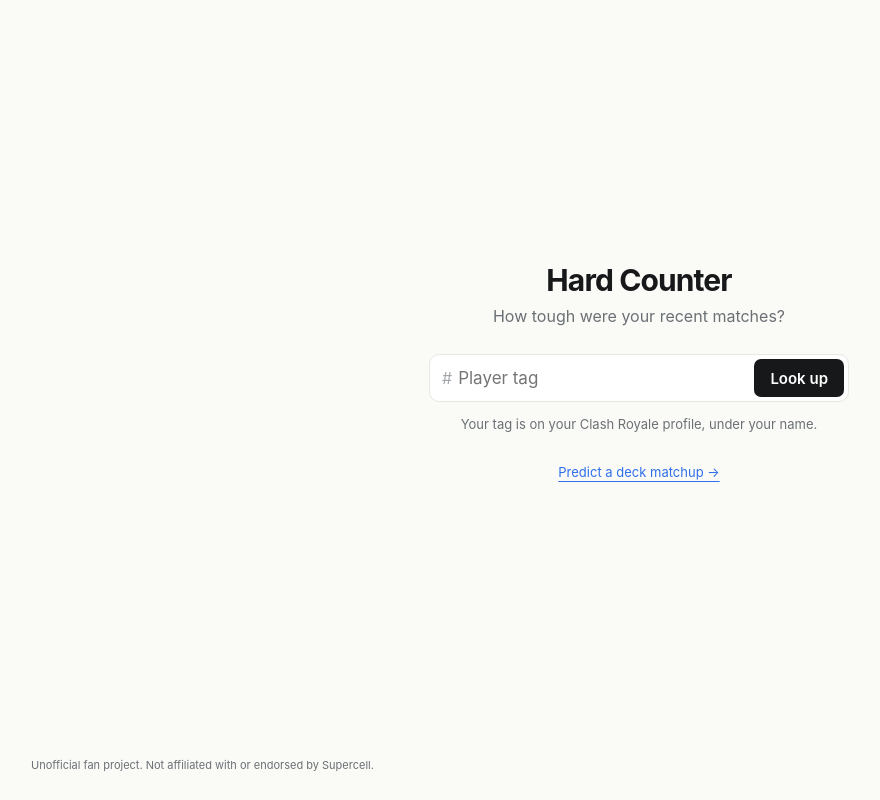
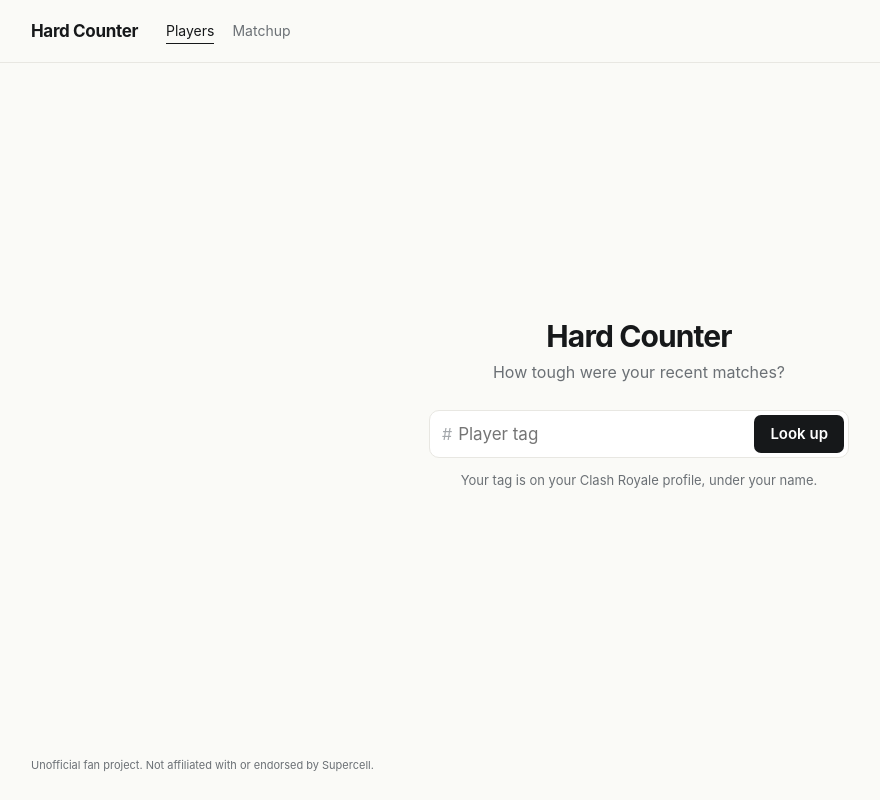
Before and after one commit to ryanzhouuu/hard-counter, a React (Vite) app in the folder frontend/: page / in a window 1280 px wide. Shown: the whole page, without its empty margins (1-881 px from the left). Built offline with nearby package versions, Linux system fonts and the light colour scheme.

Commit message:
feat: Share one navigation bar across all pages

```diff
--- a/frontend/src/app/tokens.css
+++ b/frontend/src/app/tokens.css
@@ -86,15 +86,6 @@
   font-variant-numeric: tabular-nums;
 }
 
-.matchup-link {
-  color: var(--blue);
-  font-size: 13px;
-  text-underline-offset: 4px;
-}
-.landing-matchup {
-  margin-top: 32px;
-}
-
 .tone-positive {
   color: var(--green);
 }
--- a/frontend/src/features/landing/Landing.tsx
+++ b/frontend/src/features/landing/Landing.tsx
@@ -1,6 +1,7 @@
 import { useState } from "react";
 
 import { clearRecentPlayers, readRecentPlayers } from "../../lib/recentPlayers";
+import { TopBar } from "../nav/TopBar";
 import { queryString } from "../report/query";
 import { TagForm } from "./TagForm";
 import "./landing.css";
@@ -8,6 +9,8 @@
 function Landing({ onLookUp }: { onLookUp: (tag: string) => void }) {
   const [recent, setRecent] = useState(readRecentPlayers);
   return (
+    <>
+      <TopBar page="players" />
       <main className="landing">
         <h1 className="landing-title">Hard Counter</h1>
         <p className="landing-tagline">How tough were your recent matches?</p>
@@ -17,7 +20,10 @@
           <nav className="landing-recent" aria-label="Recent players">
             <span className="landing-recent-label">Recent</span>
             {recent.map((player) => (
-            <a key={player.tag} href={queryString({ tag: player.tag, windowSize: player.window })}>
+              <a
+                key={player.tag}
+                href={queryString({ tag: player.tag, windowSize: player.window })}
+              >
                 {player.name} <span className="num">#{player.tag}</span>
               </a>
             ))}
@@ -32,10 +38,8 @@
             </button>
           </nav>
         )}
-      <a className="matchup-link landing-matchup" href="?view=matchup">
-        Predict a deck matchup →
-      </a>
       </main>
+    </>
   );
 }
 
--- a/frontend/src/features/matchup/MatchupPage.tsx
+++ b/frontend/src/features/matchup/MatchupPage.tsx
@@ -1,6 +1,7 @@
 import { percent } from "../../lib/format";
+import { TopBar } from "../nav/TopBar";
 import { ErrorNotice } from "../report/ErrorNotice";
-import "../report/report.css";
+import { DEFAULT_WINDOW, queryString } from "../report/query";
 import { DeckBuilder } from "./DeckBuilder";
 import { useMatchup } from "./useMatchup";
 import "./matchup.css";
@@ -11,14 +12,10 @@
   const model = result?.model ?? options?.model;
   return (
     <div className="matchup-page">
-      <header className="topbar">
-        <a className="wordmark" href="./">
-          Hard Counter
-        </a>
-        <a className="matchup-link" href="./">
-          Player analysis
-        </a>
-      </header>
+      <TopBar
+        page="matchup"
+        onLookUp={(tag) => window.location.assign(queryString({ tag, windowSize: DEFAULT_WINDOW }))}
+      />
       <main className="matchup-main">
         <div className="matchup-intro">
           <p className="matchup-eyebrow">Head to head</p>
--- /dev/null
+++ b/frontend/src/features/nav/TopBar.tsx
@@ -0,0 +1,36 @@
+import { readRecentPlayers } from "../../lib/recentPlayers";
+import { TagForm } from "../landing/TagForm";
+import { queryString } from "../report/query";
+import "./topbar.css";
+
+type TopBarProps = {
+  page: "players" | "matchup";
+  tag?: string;
+  onLookUp?: (tag: string) => void;
+};
+
+function playersHref(): string {
+  const [latest] = readRecentPlayers();
+  return latest ? queryString({ tag: latest.tag, windowSize: latest.window }) : "./";
+}
+
+function TopBar({ page, tag, onLookUp }: TopBarProps) {
+  return (
+    <header className="topbar">
+      <a className="wordmark" href="./">
+        Hard Counter
+      </a>
+      <nav className="topbar-tabs" aria-label="Pages">
+        <a href={playersHref()} aria-current={page === "players" ? "page" : undefined}>
+          Players
+        </a>
+        <a href="?view=matchup" aria-current={page === "matchup" ? "page" : undefined}>
+          Matchup
+        </a>
+      </nav>
+      {onLookUp && <TagForm key={tag} initialTag={tag} onLookUp={onLookUp} />}
+    </header>
+  );
+}
+
+export { TopBar };
--- /dev/null
+++ b/frontend/src/features/nav/topbar.css
@@ -0,0 +1,53 @@
+.topbar {
+  display: flex;
+  flex-wrap: wrap;
+  align-items: center;
+  gap: 16px 28px;
+  padding: 18px var(--page-pad);
+  border-bottom: 1px solid var(--line);
+}
+
+.wordmark {
+  color: var(--ink);
+  font-size: 17px;
+  font-weight: 700;
+  letter-spacing: -0.02em;
+  text-decoration: none;
+  white-space: nowrap;
+}
+
+.topbar-tabs {
+  display: flex;
+  gap: 18px;
+  margin-right: auto;
+  font-size: 14px;
+}
+
+.topbar-tabs a {
+  padding: 4px 0;
+  border-bottom: 1px solid transparent;
+  color: var(--muted);
+  text-decoration: none;
+}
+
+.topbar-tabs a:hover {
+  color: var(--ink);
+}
+
+.topbar-tabs a[aria-current="page"] {
+  border-bottom-color: var(--ink);
+  color: var(--ink);
+}
+
+@media (max-width: 959px) {
+  .topbar {
+    padding-top: 14px;
+    padding-bottom: 14px;
+  }
+}
+
+@media (max-width: 600px) {
+  .topbar .tag-form {
+    flex-basis: 100%;
+  }
+}
--- a/frontend/src/features/report/ErrorNotice.tsx
+++ b/frontend/src/features/report/ErrorNotice.tsx
@@ -1,4 +1,5 @@
 import { type AnalysisError, isRetryable } from "../../api/playerAnalysis";
+import "./error-notice.css";
 
 function ErrorNotice({ error, onRetry }: { error: AnalysisError; onRetry: () => void }) {
   return (
--- a/frontend/src/features/report/ReportPage.tsx
+++ b/frontend/src/features/report/ReportPage.tsx
@@ -1,5 +1,5 @@
 import type { AnalysisError, PlayerAnalysis } from "../../api/playerAnalysis";
-import { TagForm } from "../landing/TagForm";
+import { TopBar } from "../nav/TopBar";
 import { BattleList } from "./BattleList";
 import { ErrorNotice } from "./ErrorNotice";
 import type { WindowSize } from "./query";
@@ -24,15 +24,7 @@
   const { tag, windowSize, report, loading, error } = props;
   return (
     <div className="report-page">
-      <header className="topbar">
-        <a className="wordmark" href="./">
-          Hard Counter
-        </a>
-        <a className="matchup-link" href="?view=matchup">
-          Matchup
-        </a>
-        <TagForm key={tag} initialTag={tag} onLookUp={props.onLookUp} />
-      </header>
+      <TopBar page="players" tag={tag} onLookUp={props.onLookUp} />
       {error && <ErrorNotice error={error} onRetry={props.onRetry} />}
       {report ? (
         <main className="report" aria-busy={loading} data-updating={loading || undefined}>
--- /dev/null
+++ b/frontend/src/features/report/error-notice.css
@@ -0,0 +1,34 @@
+.error-notice {
+  display: flex;
+  align-items: center;
+  justify-content: space-between;
+  gap: 16px;
+  margin: 16px var(--page-pad) 0;
+  padding: 12px 16px;
+  border: 1px solid var(--red-soft);
+  border-radius: 10px;
+  background: var(--error-bg);
+  color: var(--red);
+  font-size: 14px;
+}
+
+.error-notice p {
+  margin: 0;
+}
+
+.error-notice button {
+  padding: 6px 12px;
+  border: 1px solid var(--red);
+  border-radius: 7px;
+  background: transparent;
+  color: var(--red);
+  font-size: 13px;
+  font-weight: 600;
+  cursor: pointer;
+}
+
+@media (max-width: 959px) {
+  .error-notice {
+    margin-top: 12px;
+  }
+}
--- a/frontend/src/features/report/report.css
+++ b/frontend/src/features/report/report.css
@@ -1,53 +1,5 @@
 .report-page {
   flex: 1;
-}
-
-.topbar {
-  display: flex;
-  flex-wrap: wrap;
-  align-items: center;
-  justify-content: space-between;
-  gap: 16px;
-  padding: 18px var(--page-pad);
-  border-bottom: 1px solid var(--line);
-}
-
-.wordmark {
-  color: var(--ink);
-  font-size: 17px;
-  font-weight: 700;
-  letter-spacing: -0.02em;
-  text-decoration: none;
-  white-space: nowrap;
-}
-
-.error-notice {
-  display: flex;
-  align-items: center;
-  justify-content: space-between;
-  gap: 16px;
-  margin: 16px var(--page-pad) 0;
-  padding: 12px 16px;
-  border: 1px solid var(--red-soft);
-  border-radius: 10px;
-  background: var(--error-bg);
-  color: var(--red);
-  font-size: 14px;
-}
-
-.error-notice p {
-  margin: 0;
-}
-
-.error-notice button {
-  padding: 6px 12px;
-  border: 1px solid var(--red);
-  border-radius: 7px;
-  background: transparent;
-  color: var(--red);
-  font-size: 13px;
-  font-weight: 600;
-  cursor: pointer;
 }
 
 .report {
@@ -120,15 +72,6 @@
 }
 
 @media (max-width: 959px) {
-  .topbar {
-    padding-top: 14px;
-    padding-bottom: 14px;
-  }
-
-  .error-notice {
-    margin-top: 12px;
-  }
-
   .report {
     grid-template-columns: 1fr;
     gap: 20px;
```
Also changed, not shown: 2 other files (tests, documents, lock files or other folders). Lines whose indentation alone changed are shown as unchanged.
